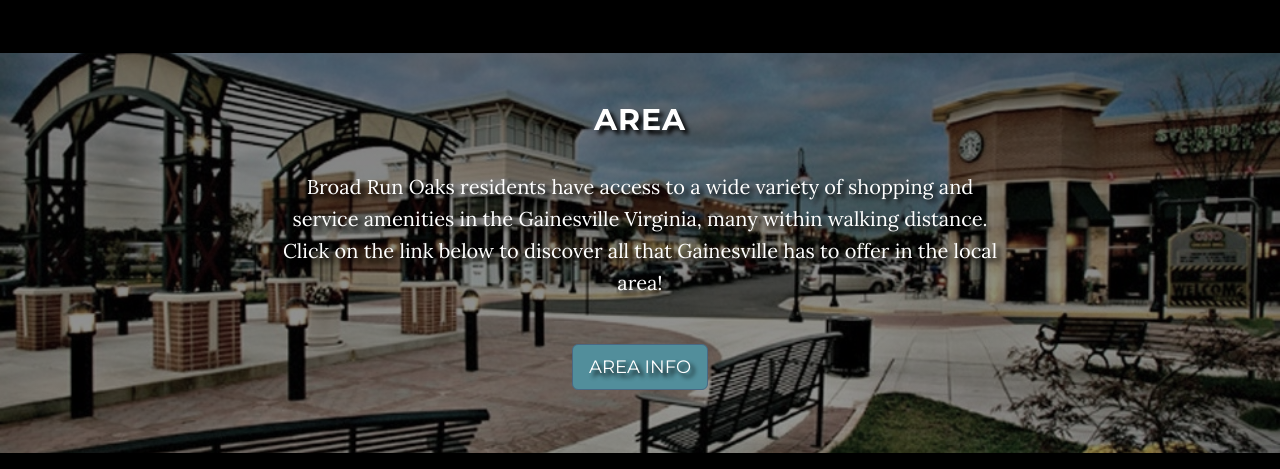
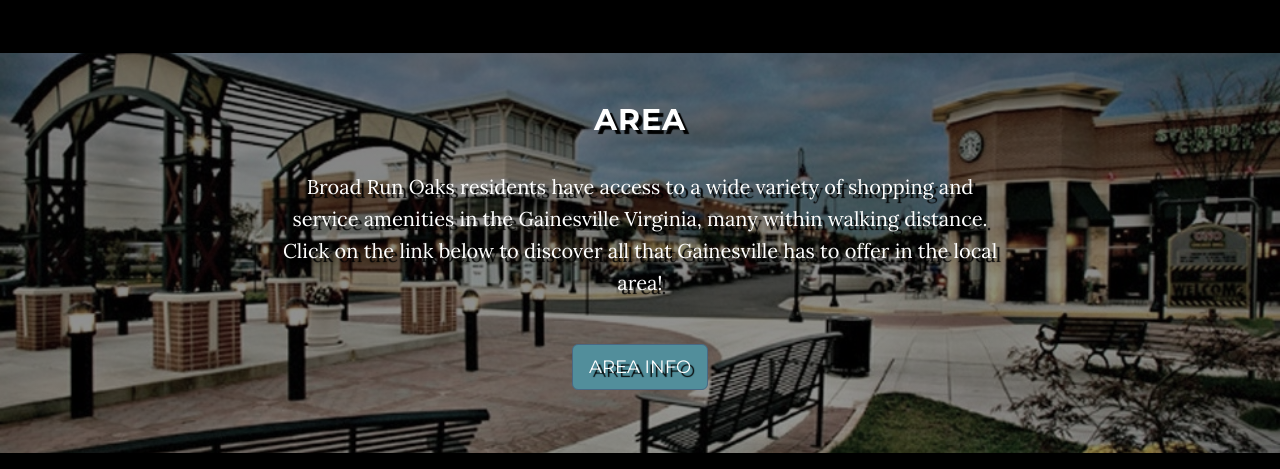
Before and after one commit to BroadRunOaks/broadrunoaks.github.io, a Jekyll site: the page built from index.html, in a window 1280 px wide and 900 px high, scrolled down 1608 px. Shown: the part 150-619 px from the top of the window. Built offline with Jekyll 4.4.1, drawn with Linux system fonts in a browser that asks for light colours; Markdown is read by kramdown in place of the engine named in the settings.

Commit message:
Update grayscale.css

```diff
--- a/_includes/css/grayscale.css
+++ b/_includes/css/grayscale.css
@@ -265,7 +265,7 @@ a:focus {
     color: #fff;
     background: linear-gradient( rgba(0, 0, 0, .5), rgba(0, 0, 0, .4) ), url(/img/vagatewayhome2.jpg) no-repeat center center scroll;
     -webkit-filter: grayscale(50%);
-    text-shadow: 4px 4px 4px #000000;
+    text-shadow: 4px 4px 1px #000000;
 
     min-height:400px;
 
```
